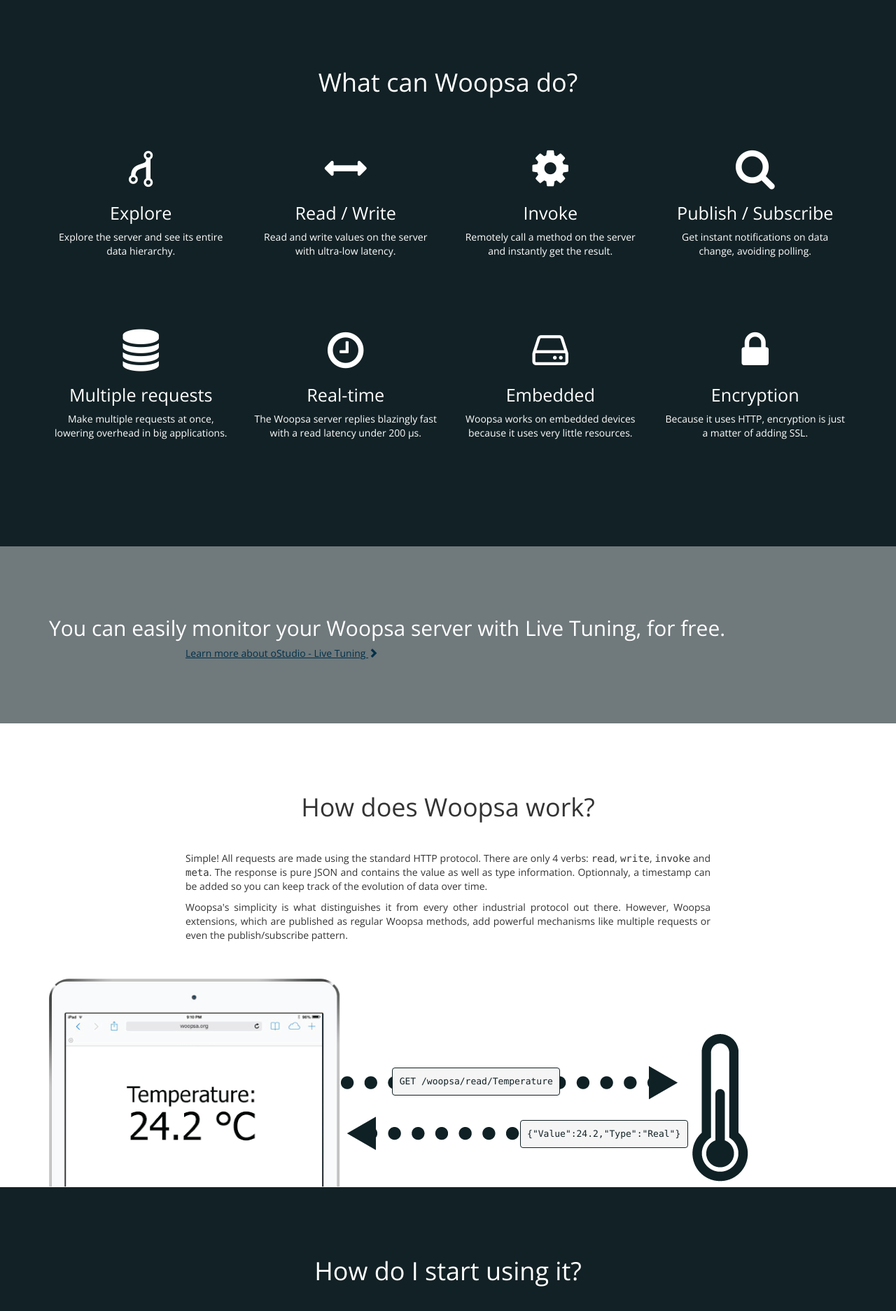
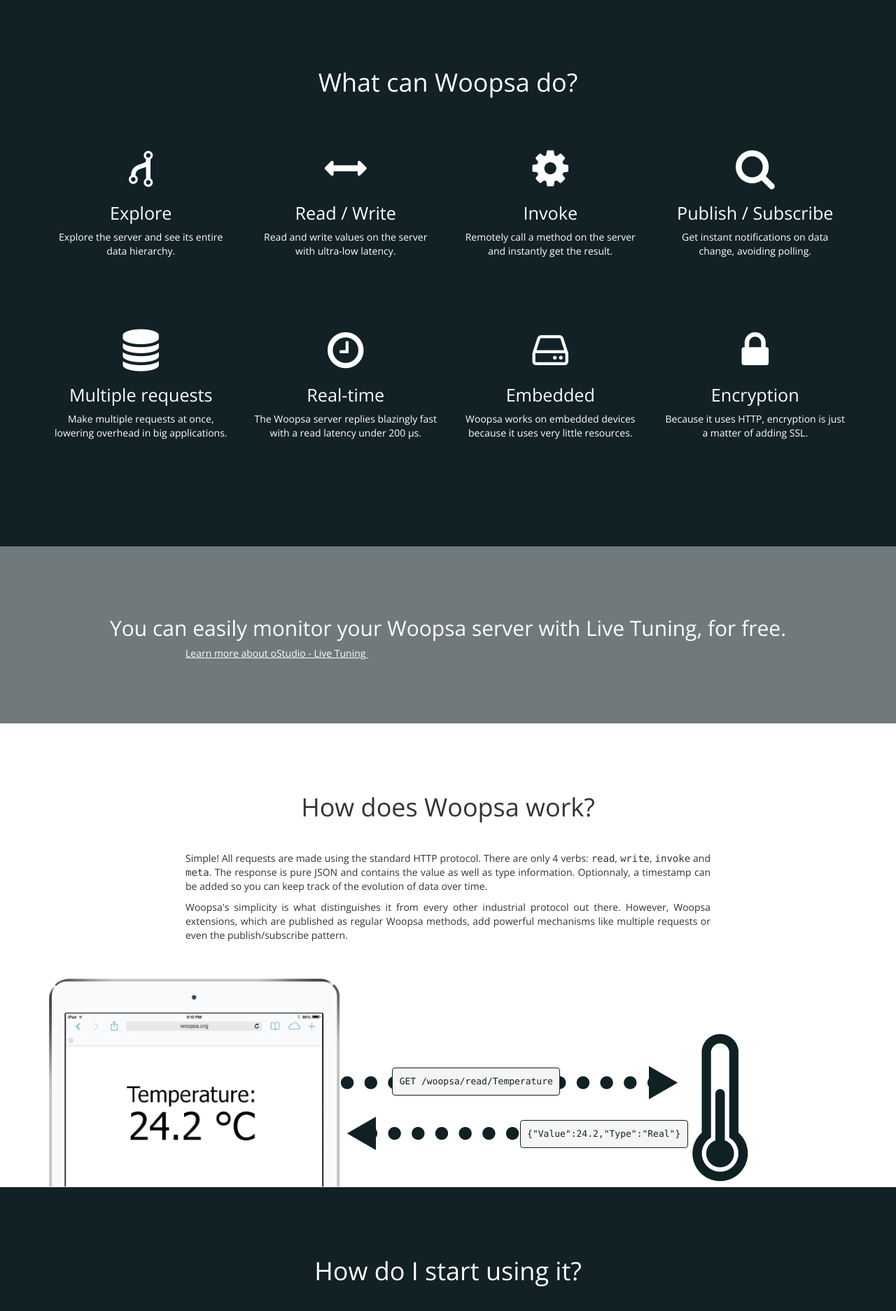
Before and after one commit to woopsa-protocol/woopsa-protocol.github.io, a Jekyll site: the page built from index.html, in a window 1280 px wide. Shown: the part 1493-3367 px from the top of the page at 70% size. Built offline with Jekyll 4.4.1, drawn with Linux system fonts in a browser that asks for light colours.

Commit message:
Style update

```diff
--- a/_posts/home/2015-09-30-use-live-debugging-with-ostudio.html
+++ b/_posts/home/2015-09-30-use-live-debugging-with-ostudio.html
@@ -8,6 +8,6 @@
 <h2>You can easily monitor your Woopsa server with Live Tuning, for free.</h2>
 <div class="row">
 	<div class="col-md-8 col-md-offset-2 col-sm-12 col-xs-12">
-		<p><a href="//www.objectis-software.com/product/ostudio-live-tuning-live-debugging-functional-tests/">Learn more about oStudio - Live Tuning <span class="glyphicon glyphicon-chevron-right"></span></a></p>
+		<p><a href="//www.objectis-software.com/product/ostudio-live-tuning-live-debugging-functional-tests/">Learn more about oStudio - Live Tuning <span class="glyphicon glyphicon-play-circle-right"></span></a></p>
 	</div>
 </div>
--- a/css/woopsa.css
+++ b/css/woopsa.css
@@ -243,12 +243,17 @@
 	margin-bottom: -30px;
 }
 
+section.use-live-debugging-with-ostudio h2,
+section.use-live-debugging-with-ostudio a {
+	text-align: center;
+}
+
 section.grey{
 	background-color: #12212599;
 	color: #fff;
 }
 
-section.dark a{
+section.grey a{
 	color: #fff;
 	text-decoration: underline;
 }
```
